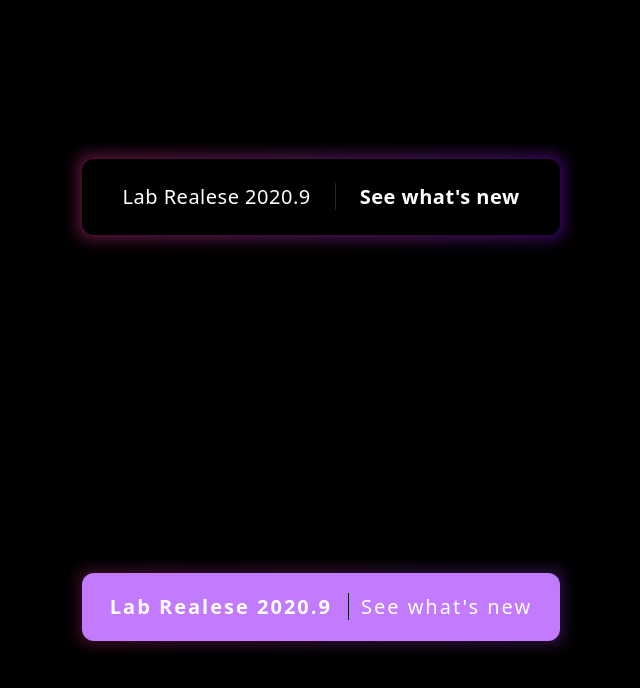
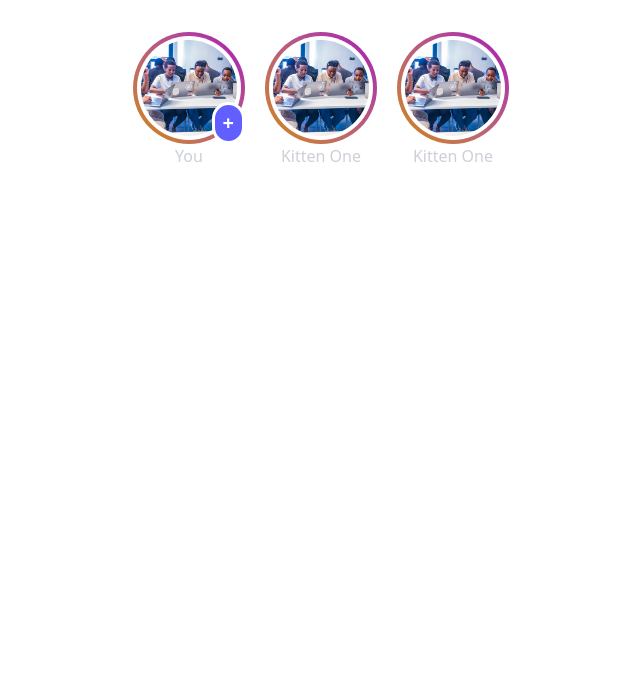
Before and after one commit to docile-imbereyemaso/TailwindCSS-mastery-folder, a React (Vite) app: page / in a window 1280 px wide. Shown: the top 688 px of the page, without its empty margins (319-959 px from the left). Built offline with nearby package versions, Linux system fonts and the light colour scheme.

Commit message:
feat:Designing the stories component

```diff
--- a/src/App.jsx
+++ b/src/App.jsx
@@ -1,11 +1,13 @@
 import Background from "./components/Background"
+import Stories from "./components/Stories"
 
 
 function App() {
 
   return (
    <>
-  <Background/>
+  {/* <Background/> */}
+  <Stories/>
    </>
   )
 }
--- a/src/components/Stories.jsx
+++ b/src/components/Stories.jsx
@@ -1,9 +1,37 @@
 import React from 'react'
-
+import image from '../assets/image.jpg'
 const Stories = () => {
   return (
-    <div>
 
+    <div className=' mt-5 px-5 py-3 flex justify-center'>
+
+         <ul className='flex gap-x-5'>
+            <li className='flex flex-col justify-center items-center'>
+                <div className=' relative rounded-full bg-gradient-to-tr from-yellow-600 p-1 to-fuchsia-700'>
+                    <a href="#" className='bg-white block p-1 rounded-full  hover:-rotate-6 transform transition duration-300 ease-in-out hover:object'>
+                        <img src={image} alt="" className='size-24 object-cover rounded-full '/>
+                    </a>
+                    <button className='absolute bottom-0 right-0 bg-indigo-500 px-2 py-1 rounded-full text-xl border-3 border-white text-white font-bold hover:bg-indigo-700 transition'>+</button>
+                </div>
+                <a href="#" className='text-base font-thin text-gray-400/50 '>You</a>
+            </li>
+            <li className='flex flex-col justify-center items-center'>
+                <div className='rounded-full bg-gradient-to-tr from-yellow-600 p-1 to-fuchsia-700'>
+                    <a href="#" className='bg-white block p-1 rounded-full hover:-rotate-6 transform transition duration-300 ease-in-out hover:object'>
+                        <img src={image} alt="" className='size-24 object-cover rounded-full '/>
+                    </a>
+                </div>
+                <a href="#" className='text-base font-thin text-gray-400/50'>Kitten One</a>
+            </li>
+            <li className='flex flex-col justify-center items-center'>
+                <div className='rounded-full bg-gradient-to-tr from-yellow-600 p-1 to-fuchsia-700'>
+                    <a href="#" className='bg-white block p-1 rounded-full hover:-rotate-6 transform transition duration-300 ease-in-out hover:object'>
+                        <img src={image} alt="" className='size-24 object-cover rounded-full '/>
+                    </a>
+                </div>
+                <a href="#" className='text-base font-thin text-gray-400/50'>Kitten One</a>
+            </li>
+         </ul>
     </div>
   )
 }
```
Also changed, not shown: src/assets/image.jpg (added).
